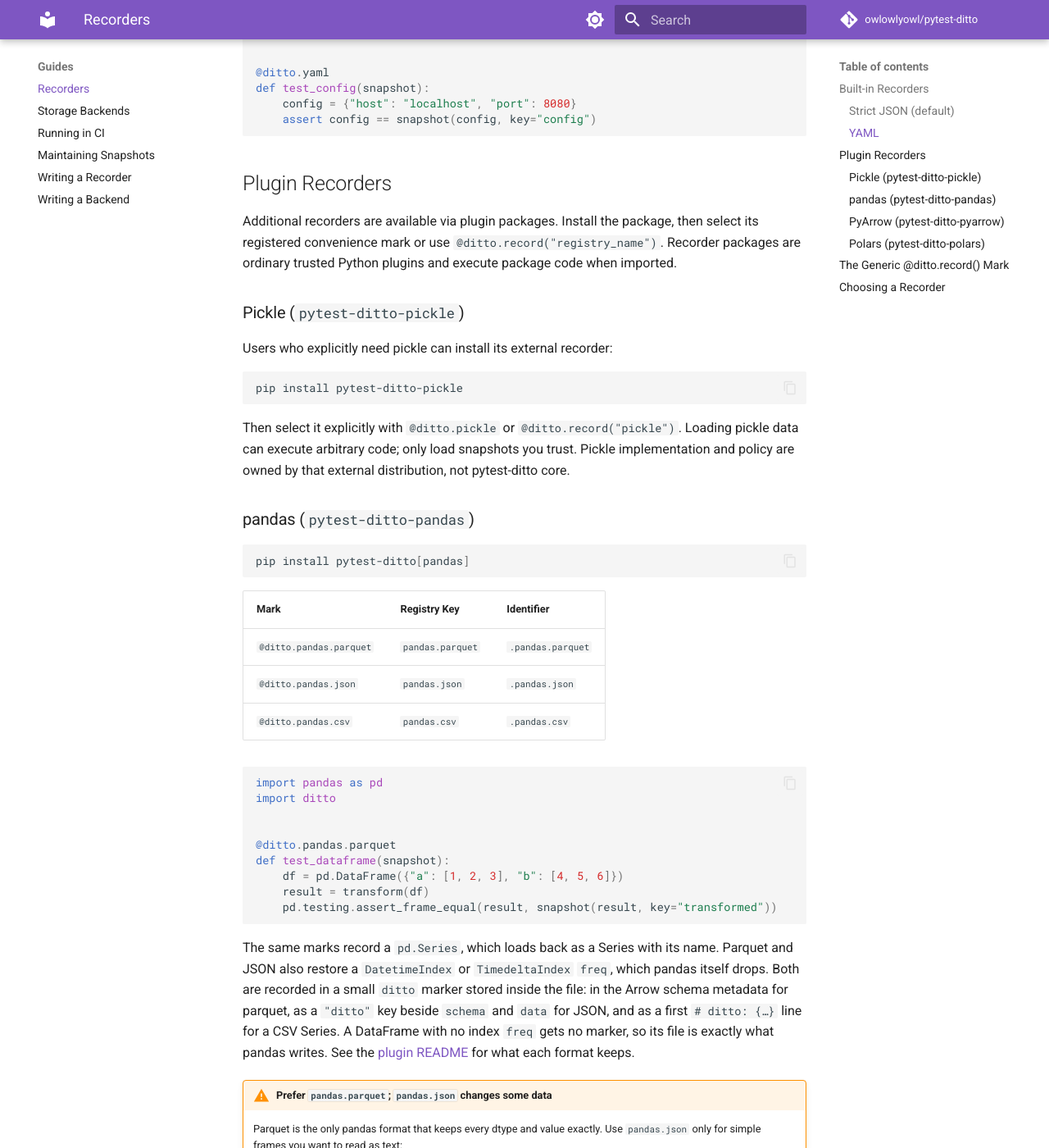
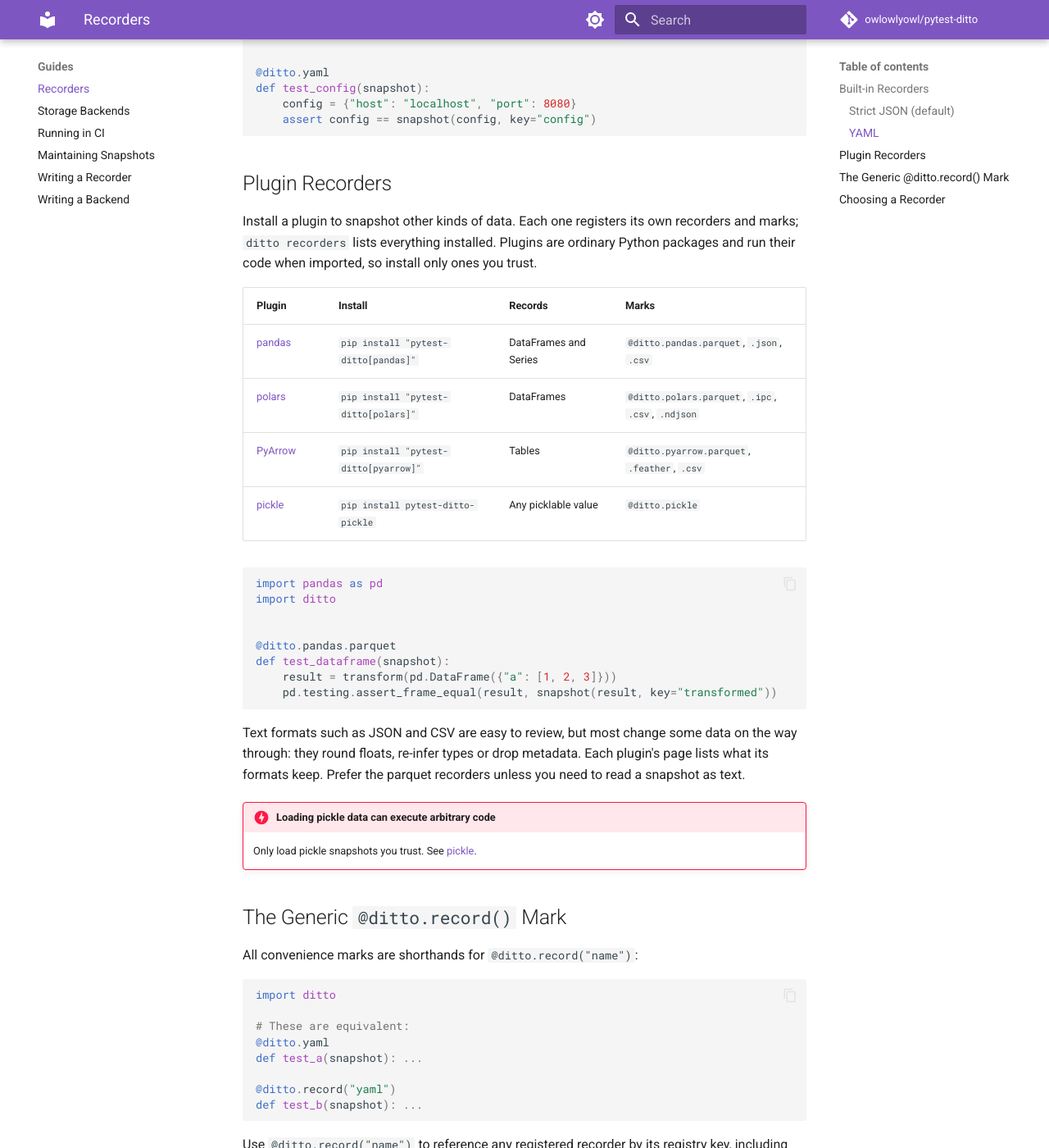
Before and after one commit to owlowlyowl/pytest-ditto, an MkDocs documentation site: the page built from docs/src/guides/recorders.md, in a window 1280 px wide and 1400 px high, scrolled down 1385 px. Shown: the whole window at 82% size. Built offline with MkDocs 1.6.1 and Material for MkDocs 9.7.7, drawn with Linux system fonts in a browser that asks for light colours; comment, search, counter and statistics services are not loaded; some of the changed text lies outside the part shown.

Commit message:
Give each recorder plugin a docs page and trim its README (#245)
* Give each recorder plugin a docs page and trim its README

The plugins' details lived only in their READMEs, which the site linked
out to. Each plugin now has a page under Plugins: install, marks, usage
and format notes. Its README keeps the install line, marks, the example
its test_readme.py mirrors, and a link to the page.

- pandas: the README's Series, index frequency and format notes move to
  the page as they were.
- PyArrow had no format notes. Parquet and Feather keep every type tried
  (timezones, durations, decimals, dictionary, list and struct columns)
  and schema metadata. CSV re-infers types, turns a null string into
  "", can't write list or struct columns, and drops a null row from a
  single-column table, which it writes as a blank line.
- pickle: tell users to install pytest-ditto too, since the plugin
  doesn't depend on it, and drop the advice to rename 1.x `.pkl` files
  to their 2.0 names, which carry a hash.
- polars: the example's file name gains the hash.
- The Recorders guide summarises the plugins in one table and links to
  their pages.

* Install pytest-ditto-pickle on its own, which pulls in pytest-ditto

Each plugin's build hook adds pytest-ditto>=<its version>,<3 to its
dependencies, so installing the plugin installs a matching pytest-ditto.
The previous commit wrongly said it didn't.

* Correct the plugin format notes and test each claim

Review found several format claims the plugins don't meet:

- PyArrow Parquet doesn't keep every type: it loads time32("s") and
  timestamp("s") as milliseconds and date64 as date32, so Table.equals
  fails on first record. Feather keeps them. Describe the formats apart.
- Polars CSV reads "001" back as 1, and CSV and NDJSON widen Int8 and
  Float32; "frames of ints, floats and strings round-trip" was false.
  NDJSON does keep number-like strings.
- Polars marks only some write_ipc parameters unstable, not IPC writing,
  so drop the method-wide warning from the page and README.
- pandas Parquet keeps values only for data Arrow can represent: complex
  and mixed object columns raise, and tuple cells load as arrays.

Each plugin gains test_format_fidelity.py pinning what its page states.
The pyarrow CSV null-row loss (#247) is a strict xfail, so it flags the
docs when fixed.

````diff
--- a/docs/mkdocs.yml
+++ b/docs/mkdocs.yml
@@ -43,6 +43,11 @@
     - Maintaining Snapshots: guides/maintaining.md
     - Writing a Recorder: guides/custom-recorders.md
     - Writing a Backend: guides/custom-backends.md
+  - Plugins:
+    - pandas: plugins/pandas.md
+    - polars: plugins/polars.md
+    - PyArrow: plugins/pyarrow.md
+    - pickle: plugins/pickle.md
   - Upgrading to 2.0: upgrading.md
   - Reference:
     - Configuration: reference/configuration.md
--- a/docs/src/guides/recorders.md
+++ b/docs/src/guides/recorders.md
@@ -59,35 +59,17 @@
 
 ## Plugin Recorders
 
-Additional recorders are available via plugin packages. Install the package,
-then select its registered convenience mark or use
-`@ditto.record("registry_name")`. Recorder packages are ordinary trusted Python
-plugins and execute package code when imported.
+Install a plugin to snapshot other kinds of data. Each one registers its own
+recorders and marks; `ditto recorders` lists everything installed. Plugins are
+ordinary Python packages and run their code when imported, so install only ones
+you trust.
 
-### Pickle (`pytest-ditto-pickle`)
-
-Users who explicitly need pickle can install its external recorder:
-
-```bash
-pip install pytest-ditto-pickle
-```
-
-Then select it explicitly with `@ditto.pickle` or
-`@ditto.record("pickle")`. Loading pickle data can execute arbitrary code; only
-load snapshots you trust. Pickle implementation and policy are owned by that
-external distribution, not pytest-ditto core.
-
-### pandas (`pytest-ditto-pandas`)
-
-```bash
-pip install pytest-ditto[pandas]
-```
-
-| Mark | Registry Key | Identifier |
-|------|-------------|-----------|
-| `@ditto.pandas.parquet` | `pandas.parquet` | `.pandas.parquet` |
-| `@ditto.pandas.json` | `pandas.json` | `.pandas.json` |
-| `@ditto.pandas.csv` | `pandas.csv` | `.pandas.csv` |
+| Plugin | Install | Records | Marks |
+|--------|---------|---------|-------|
+| [pandas](../plugins/pandas.md) | `pip install "pytest-ditto[pandas]"` | DataFrames and Series | `@ditto.pandas.parquet`, `.json`, `.csv` |
+| [polars](../plugins/polars.md) | `pip install "pytest-ditto[polars]"` | DataFrames | `@ditto.polars.parquet`, `.ipc`, `.csv`, `.ndjson` |
+| [PyArrow](../plugins/pyarrow.md) | `pip install "pytest-ditto[pyarrow]"` | Tables | `@ditto.pyarrow.parquet`, `.feather`, `.csv` |
+| [pickle](../plugins/pickle.md) | `pip install pytest-ditto-pickle` | Any picklable value | `@ditto.pickle` |
 
 ```python
 import pandas as pd
@@ -96,89 +78,17 @@
 
 @ditto.pandas.parquet
 def test_dataframe(snapshot):
-    df = pd.DataFrame({"a": [1, 2, 3], "b": [4, 5, 6]})
-    result = transform(df)
+    result = transform(pd.DataFrame({"a": [1, 2, 3]}))
     pd.testing.assert_frame_equal(result, snapshot(result, key="transformed"))
 ```
 
-The same marks record a `pd.Series`, which loads back as a Series with its name.
-Parquet and JSON also restore a `DatetimeIndex` or `TimedeltaIndex` `freq`,
-which pandas itself drops. Both are recorded in a small `ditto` marker stored
-inside the file: in the Arrow schema metadata for parquet, as a `"ditto"` key
-beside `schema` and `data` for JSON, and as a first `# ditto: {…}` line for a
-CSV Series. A DataFrame with no index `freq` gets no marker, so its file is
-exactly what pandas writes. See the
-[plugin README](https://github.com/owlowlyowl/pytest-ditto/tree/main/plugins/pandas)
-for what each format keeps.
+Text formats such as JSON and CSV are easy to review, but most change some
+data on the way through: they round floats, re-infer types or drop metadata.
+Each plugin's page lists what its formats keep. Prefer the parquet recorders
+unless you need to read a snapshot as text.
 
-!!! warning "Prefer `pandas.parquet`; `pandas.json` changes some data"
-    Parquet is the only pandas format that keeps every dtype and value exactly.
-    Use `pandas.json` only for simple frames you want to read as text:
-
-    - It rounds floats to 10 decimal places and writes values between about
-      `1e-15` and `1e-10` as `0.0`. `pd.testing.assert_frame_equal` still
-      passes, because the difference is inside its default tolerance, so the
-      snapshot doesn't hold the exact values.
-    - It reads datetimes back in nanoseconds. pandas 3 creates them in
-      microseconds by default, so on pandas 3 any datetime column or index fails
-      the comparison unless it's converted with `.as_unit("ns")` first.
-    - It also truncates datetimes to the millisecond, turns `inf` into `NaN`,
-      widens narrow integers and `float32`, and can't read back timedelta,
-      interval or complex data.
-
-    See the plugin README's
-    [format notes](https://github.com/owlowlyowl/pytest-ditto/tree/main/plugins/pandas#format-notes)
-    for the full list.
-
-### PyArrow (`pytest-ditto-pyarrow`)
-
-```bash
-pip install pytest-ditto[pyarrow]
-```
-
-| Mark | Registry Key | Identifier |
-|------|-------------|-----------|
-| `@ditto.pyarrow.parquet` | `pyarrow.parquet` | `.pyarrow.parquet` |
-| `@ditto.pyarrow.feather` | `pyarrow.feather` | `.pyarrow.feather` |
-| `@ditto.pyarrow.csv` | `pyarrow.csv` | `.pyarrow.csv` |
-
-```python
-import pyarrow as pa
-import ditto
-
-
-@ditto.pyarrow.parquet
-def test_table(snapshot):
-    table = pa.table({"x": [1, 2, 3]})
-    result = process(table)
-    assert result.equals(snapshot(result, key="processed"))
-```
-
-### Polars (`pytest-ditto-polars`)
-
-```bash
-pip install pytest-ditto[polars]
-```
-
-| Mark | Registry Key | Identifier |
-|------|-------------|-----------|
-| `@ditto.polars.parquet` | `polars.parquet` | `.polars.parquet` |
-| `@ditto.polars.ipc` | `polars.ipc` | `.polars.ipc` |
-| `@ditto.polars.csv` | `polars.csv` | `.polars.csv` |
-| `@ditto.polars.ndjson` | `polars.ndjson` | `.polars.ndjson` |
-
-```python
-import polars as pl
-import polars.testing
-import ditto
-
-
-@ditto.polars.parquet
-def test_dataframe(snapshot):
-    df = pl.DataFrame({"a": [1, 2, 3], "b": [4, 5, 6]})
-    result = transform(df)
-    pl.testing.assert_frame_equal(result, snapshot(result, key="transformed"))
-```
+!!! danger "Loading pickle data can execute arbitrary code"
+    Only load pickle snapshots you trust. See [pickle](../plugins/pickle.md).
 
 ## The Generic `@ditto.record()` Mark
 
@@ -206,6 +116,7 @@
 | Human-readable diffs in version control | `json` or `yaml` |
 | Values outside strict JSON | An explicitly installed suitable recorder |
 | pandas DataFrames or Series | `pandas.parquet` |
-| Polars DataFrames with type fidelity | `polars.parquet` |
+| Polars DataFrames | `polars.parquet` |
+| PyArrow Tables | `pyarrow.parquet` |
 | Large datasets, fast I/O | `parquet` variants |
 | Interop with other tools | `json` or `csv` |
````
Also changed, not shown: docs/src/plugins/pandas.md (added, +184 -0 lines), docs/src/plugins/pickle.md (added, +49 -0 lines), docs/src/plugins/polars.md (added, +64 -0 lines), docs/src/plugins/pyarrow.md (added, +90 -0 lines), plugins/pandas/README.md, plugins/pickle/README.md, plugins/polars/README.md, plugins/pyarrow/README.md, 5 other files.
